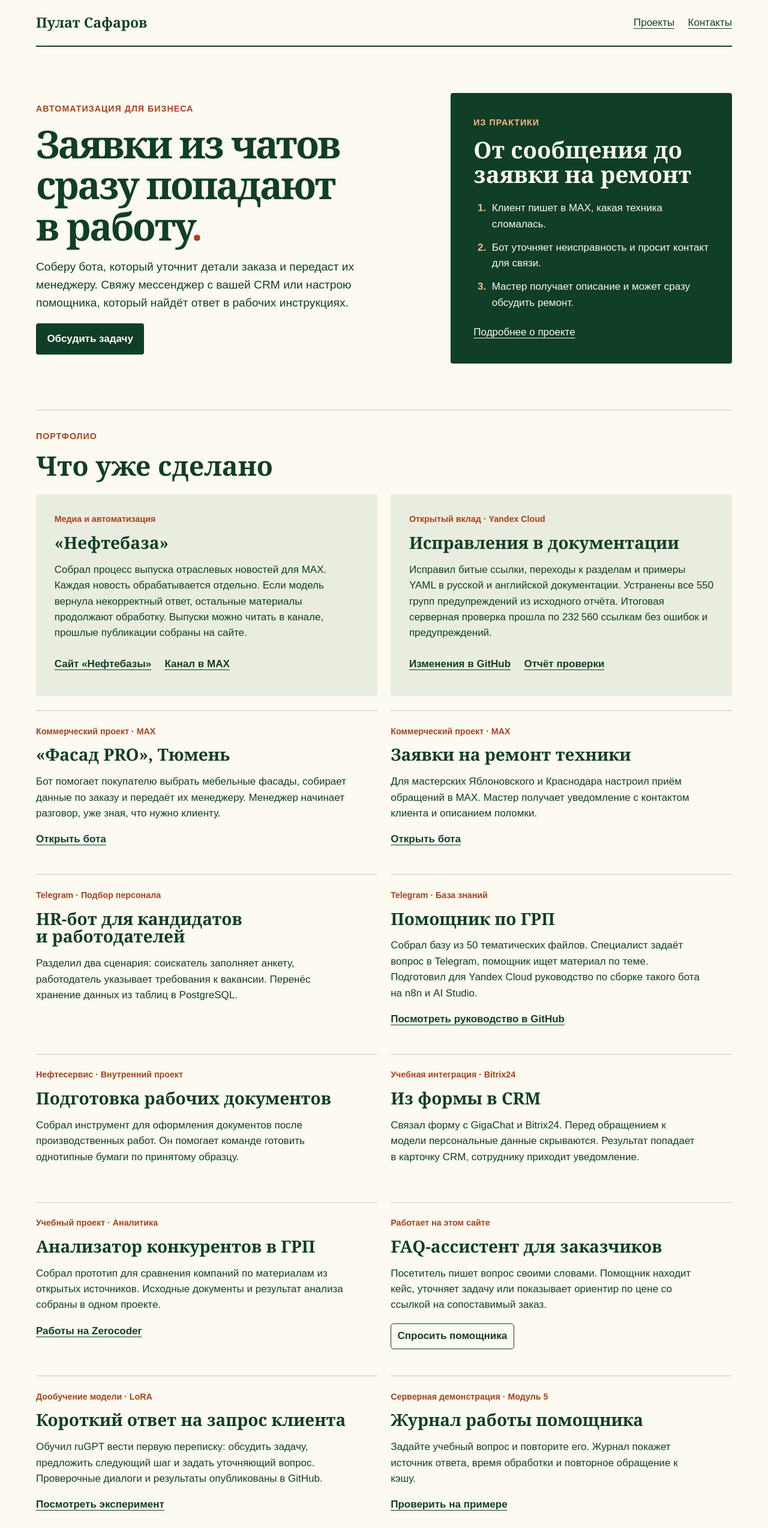
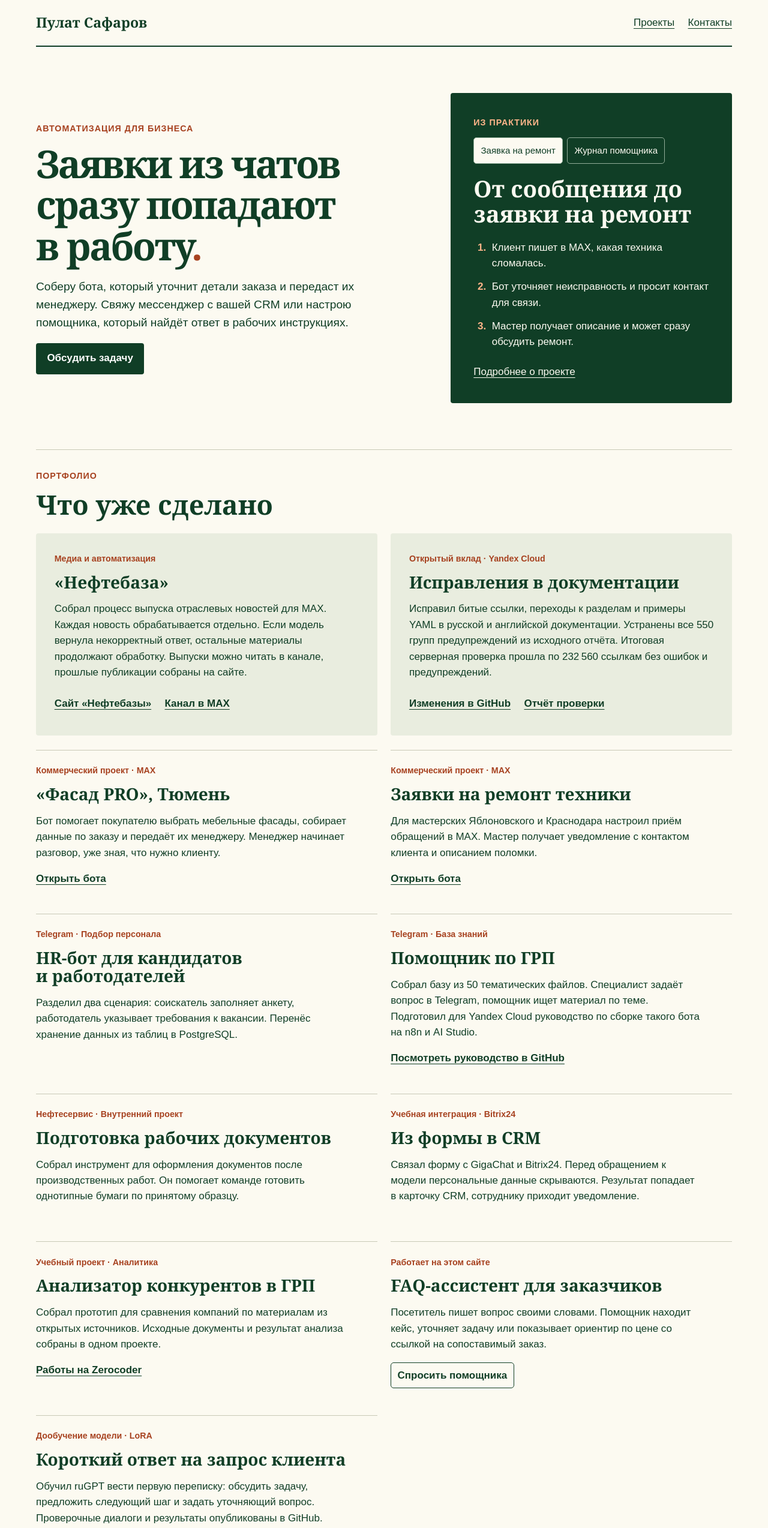
Before and after one commit to ppulov6-ai/Pulat, a plain HTML site: page FAQ_ассистент/src/home.html in a window 1280 px wide. Shown: the top 2547 px of the page at 60% size. Drawn offline with Linux system fonts and the light colour scheme.

Commit message:
Объединить демонстрацию журнала и заявку на ремонт в блоке «Из практики»

```diff
--- a/FAQ_ассистент/src/home.html
+++ b/FAQ_ассистент/src/home.html
@@ -1,7 +1,15 @@
 <!doctype html><html lang="ru"><head><meta charset="utf-8"><meta name="viewport" content="width=device-width,initial-scale=1"><meta name="description" content="Пулат Сафаров. Боты для Telegram и MAX, интеграции с CRM и ИИ-помощники по документам. Примеры работы и прямая связь."><title>Пулат Сафаров | Боты и автоматизация для бизнеса</title><link rel="stylesheet" href="style.css"></head><body>
 <header class="shell"><a class="signature" href="#top">Пулат Сафаров</a><nav aria-label="Навигация"><a href="#cases">Проекты</a><a href="#contact">Контакты</a></nav></header>
 <main id="top"><section class="shell lead"><div><p class="label">Автоматизация для бизнеса</p><h1>Заявки из чатов сразу попадают в работу<span>.</span></h1><p class="intro">Соберу бота, который уточнит детали заказа и передаст их менеджеру. Свяжу мессенджер с вашей CRM или настрою помощника, который найдёт ответ в рабочих инструкциях.</p><a class="button" href="#contact">Обсудить задачу</a></div>
-<aside><p class="label">Из практики</p><h2>От сообщения до заявки на ремонт</h2><ol><li>Клиент пишет в MAX, какая техника сломалась.</li><li>Бот уточняет неисправность и просит контакт для связи.</li><li>Мастер получает описание и может сразу обсудить ремонт.</li></ol><a href="#repair">Подробнее о проекте</a></aside></section>
+<aside class="practice"><p class="label">Из практики</p>
+<fieldset class="practice-switch"><legend class="practice-sr">Выберите пример работы</legend>
+<input type="radio" id="practice-repair" name="practice-view" checked><label for="practice-repair">Заявка на ремонт</label>
+<input type="radio" id="practice-log" name="practice-view"><label for="practice-log">Журнал помощника</label>
+<section class="practice-repair-panel"><h2>От сообщения до заявки на ремонт</h2><ol><li>Клиент пишет в MAX, какая техника сломалась.</li><li>Бот уточняет неисправность и просит контакт для связи.</li><li>Мастер получает описание и может сразу обсудить ремонт.</li></ol><a href="#repair">Подробнее о проекте</a></section>
+<section class="practice-log-panel"><h2>Журнал работы помощника</h2><p>Задайте учебный вопрос. В журнале появятся ответ, его источник и время обработки. Повторите вопрос, чтобы увидеть, как сработает кэш.</p>
+<form method="post" action="/logging?q=rag"><button type="submit">Спросить «Что такое RAG?»</button></form>
+<a href="/logging">Открыть журнал</a></section>
+</fieldset></aside></section>
 <section id="cases" class="shell cases"><p class="label">Портфолио</p><h2>Что уже сделано</h2><div class="features">
 <section><p class="kind">Медиа и автоматизация</p><h3>«Нефтебаза»</h3><p>Собрал процесс выпуска отраслевых новостей для MAX. Каждая новость обрабатывается отдельно. Если модель вернула некорректный ответ, остальные материалы продолжают обработку. Выпуски можно читать в канале, прошлые публикации собраны на сайте.</p><div class="links"><a href="https://neftebaza.pulat-n8n.tw1.su/">Сайт «Нефтебазы»</a><a href="https://max.ru/channel_neftebaza">Канал в MAX</a></div></section>
 <section><p class="kind">Открытый вклад · Yandex Cloud</p><h3>Исправления в документации</h3><p>Исправил битые ссылки, переходы к разделам и примеры YAML в русской и английской документации. Устранены все 550 групп предупреждений из исходного отчёта. Итоговая серверная проверка прошла по 232 560 ссылкам без ошибок и предупреждений.</p><div class="links"><a href="https://github.com/yandex-cloud/docs/pull/1251">Изменения в GitHub</a><a href="https://github.com/yandex-cloud/docs/runs/120981299025">Отчёт проверки</a></div></section></div>
@@ -13,5 +21,5 @@
 <article id="docs"><p class="kind">Нефтесервис · Внутренний проект</p><h3>Подготовка рабочих документов</h3><p>Собрал инструмент для оформления документов после производственных работ. Он помогает команде готовить однотипные бумаги по принятому образцу.</p></article>
 <article id="crm"><p class="kind">Учебная интеграция · Bitrix24</p><h3>Из формы в CRM</h3><p>Связал форму с GigaChat и Bitrix24. Перед обращением к модели персональные данные скрываются. Результат попадает в карточку CRM, сотруднику приходит уведомление.</p></article>
 <article id="analysis"><p class="kind">Учебный проект · Аналитика</p><h3>Анализатор конкурентов в ГРП</h3><p>Собрал прототип для сравнения компаний по материалам из открытых источников. Исходные документы и результат анализа собраны в одном проекте.</p><a href="https://marketplace.zerocoder.ru/zerocoder/21676">Работы на Zerocoder</a></article>
-<article id="faq-case"><p class="kind">Работает на этом сайте</p><h3>FAQ-ассистент для заказчиков</h3><p>Посетитель пишет вопрос своими словами. Помощник находит кейс, уточняет задачу или показывает ориентир по цене со ссылкой на сопоставимый заказ.</p><button class="inline-chat" type="button" data-chat-open>Спросить помощника</button></article><article id="style-case"><p class="kind">Дообучение модели · LoRA</p><h3>Короткий ответ на запрос клиента</h3><p>Обучил ruGPT вести первую переписку: обсудить задачу, предложить следующий шаг и задать уточняющий вопрос. Проверочные диалоги и результаты опубликованы в GitHub.</p><a href="https://github.com/ppulov6-ai/Pulat/tree/main/Стиль_ответов/v3">Посмотреть эксперимент</a></article><article><p class="kind">Серверная демонстрация · Модуль 5</p><h3>Журнал работы помощника</h3><p>Задайте учебный вопрос и повторите его. Журнал покажет источник ответа, время обработки и повторное обращение к кэшу.</p><a href="/logging">Проверить на примере</a></article></div><a href="https://github.com/ppulov6-ai">Другие разработки на GitHub</a></section>
+<article id="faq-case"><p class="kind">Работает на этом сайте</p><h3>FAQ-ассистент для заказчиков</h3><p>Посетитель пишет вопрос своими словами. Помощник находит кейс, уточняет задачу или показывает ориентир по цене со ссылкой на сопоставимый заказ.</p><button class="inline-chat" type="button" data-chat-open>Спросить помощника</button></article><article id="style-case"><p class="kind">Дообучение модели · LoRA</p><h3>Короткий ответ на запрос клиента</h3><p>Обучил ruGPT вести первую переписку: обсудить задачу, предложить следующий шаг и задать уточняющий вопрос. Проверочные диалоги и результаты опубликованы в GitHub.</p><a href="https://github.com/ppulov6-ai/Pulat/tree/main/Стиль_ответов/v3">Посмотреть эксперимент</a></article></div><a href="https://github.com/ppulov6-ai">Другие разработки на GitHub</a></section>
 <section id="contact"><div class="shell"><p class="label">Связаться со мной</p><h2>Что у вас пока делают вручную?</h2><p>Пришлите пример заявки, документа или переписки. Разберём, какие шаги можно автоматизировать и что потребуется для запуска.</p><div class="actions"><a class="button" href="https://t.me/PulatSafarov">Написать в Telegram</a><a class="button" href="https://max.ru/u/f9LHodD0cOLpsNOcJnvbhdymhUE3nDyReq6odQBxW7db0HAVgfrGLxQISdg">Написать в MAX</a><a class="phone" href="tel:+79825249006">+7 982 524-90-06</a></div></div></section></main><footer class="shell">Пулат Сафаров · Боты и автоматизация</footer></body></html>
--- a/FAQ_ассистент/src/style.css
+++ b/FAQ_ассистент/src/style.css
@@ -10,3 +10,13 @@
 .chat-examples{display:flex;gap:.4rem;flex-wrap:wrap;margin:0 .8rem}.chat-examples button{font-size:.9rem}
 #chat-form{padding:.65rem .8rem .3rem}#chat-form label{display:block;font-size:.9rem}#chat-form div{display:flex;gap:.35rem}#chat-input{border:1px solid #82937e;border-radius:4px;font:inherit;padding:.55rem;min-width:0;flex:1}.chat-contact{margin:.25rem .8rem .85rem;font-size:.92rem}#chat-send:disabled{opacity:.55}
 footer{padding-bottom:5rem}.inline-chat{font-weight:bold}
+
+.practice-switch{border:0;padding:0;margin:0;min-width:0}
+.practice-sr,.practice-switch input{position:absolute;width:1px;height:1px;padding:0;overflow:hidden;clip-path:inset(50%);white-space:nowrap}
+.practice-switch label{display:inline-flex;align-items:center;min-height:44px;padding:.35rem .7rem;margin:0 .15rem .35rem 0;border:1px solid #91ad98;border-radius:5px;font-size:.94rem;cursor:pointer}
+.practice-switch input:checked+label,.practice-log-panel button{background:var(--paper);color:var(--ink)}
+.practice-switch input:focus-visible+label,.practice-log-panel button:focus-visible{outline:3px solid #ffb58a;outline-offset:3px}
+.practice-switch section{display:none;margin-top:1rem}
+#practice-repair:checked~.practice-repair-panel,#practice-log:checked~.practice-log-panel{display:block}
+.practice-log-panel button{font:inherit;font-weight:700;cursor:pointer;border:0;border-radius:4px;padding:.65rem .9rem}
+.practice-log-panel form{margin:1rem 0}
```
